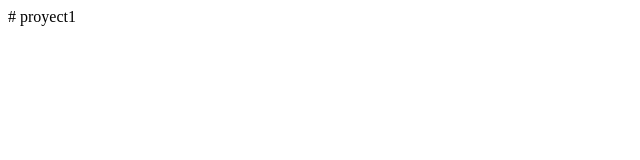
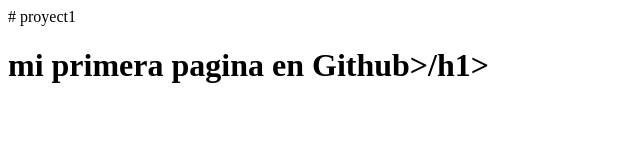
Before and after one commit to Aleurbi7/proyect1, a plain HTML site: page index.html in a window 1280 px wide. Shown: the whole page, without its empty margins (0-640 px from the left). Drawn offline with Linux system fonts and the light colour scheme.

Commit message:
Update index.html

```diff
--- a/index.html
+++ b/index.html
@@ -2,6 +2,6 @@
 <html>
 <head>
 <body>
-<mi primera pagina en Github>
+<h1>mi primera pagina en Github>/h1>
 </body>
 </html>
```
